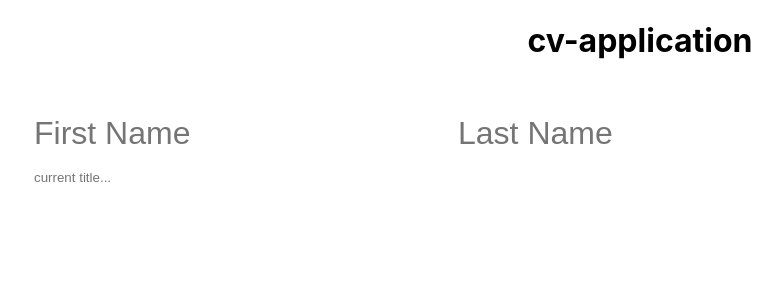
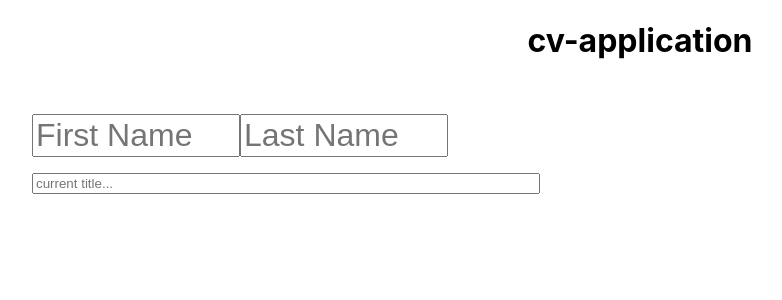
Before and after one commit to hspark220/cv-project, a React (Create React App) app: page / in a window 1280 px wide. Shown: the top 300 px of the page, without its empty margins (0-782 px from the left). Built offline with nearby package versions, Linux system fonts and the light colour scheme.

Commit message:
Fix resizeInput

```diff
--- a/src/App.css
+++ b/src/App.css
@@ -12,13 +12,13 @@
 }
 .name input{
     font-size: 2rem;
-    width: auto;
-    border: none;
-    outline: none;
+    width: 200px;
+    /* border: none;
+    outline: none; */
 }
 
 .currentTitle {
     width: 500px;
-    border: none;
-    outline: none;
+    /* border: none;
+    outline: none; */
 }
--- a/src/App.js
+++ b/src/App.js
@@ -11,8 +11,10 @@ class App extends Component {
   }
 
   resizeInput = e => {
-    console.log(e.target.value.length);
-    e.target.style.width = (e.target.value.trim().length) + "ch";
+    console.log(e.keyDown);
+    let length = e.target.value.trim().length;
+    if (e.key == 'l') length-= 1;
+    e.target.style.width = length + "ch";
   }
 
   render() {
```
